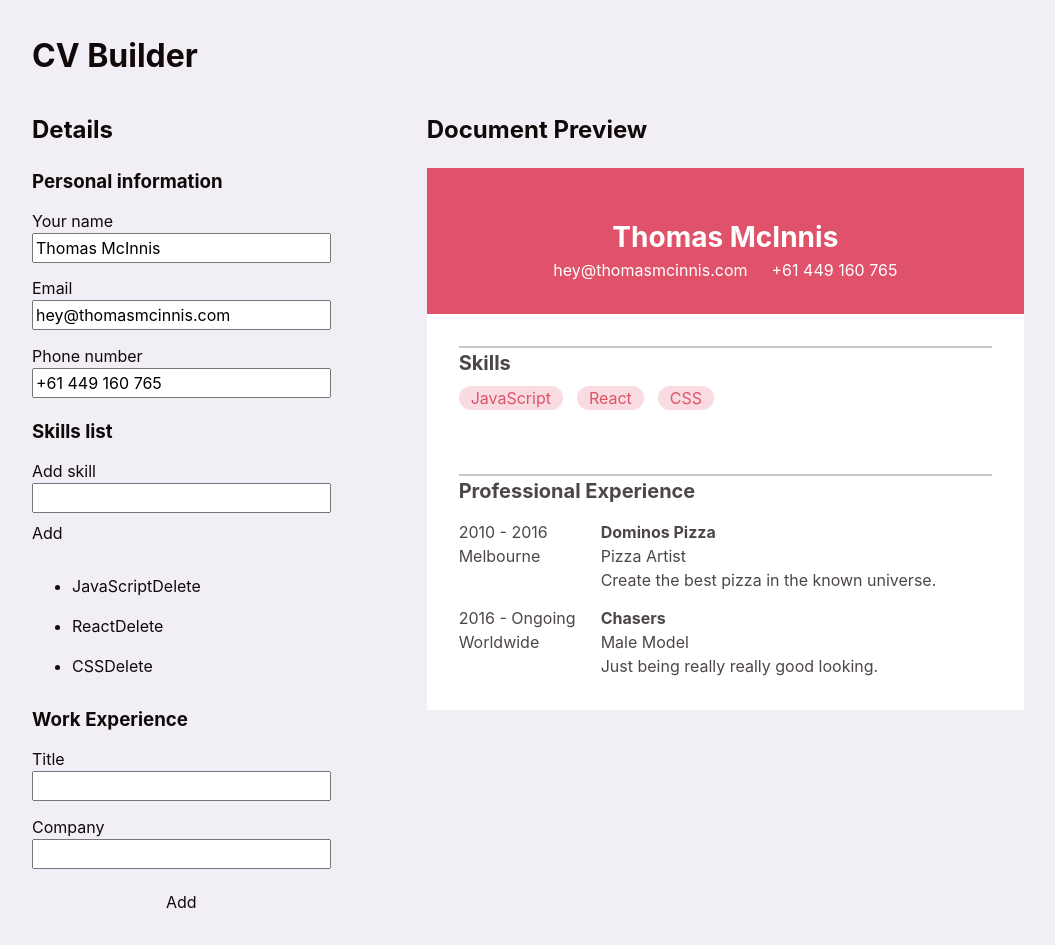
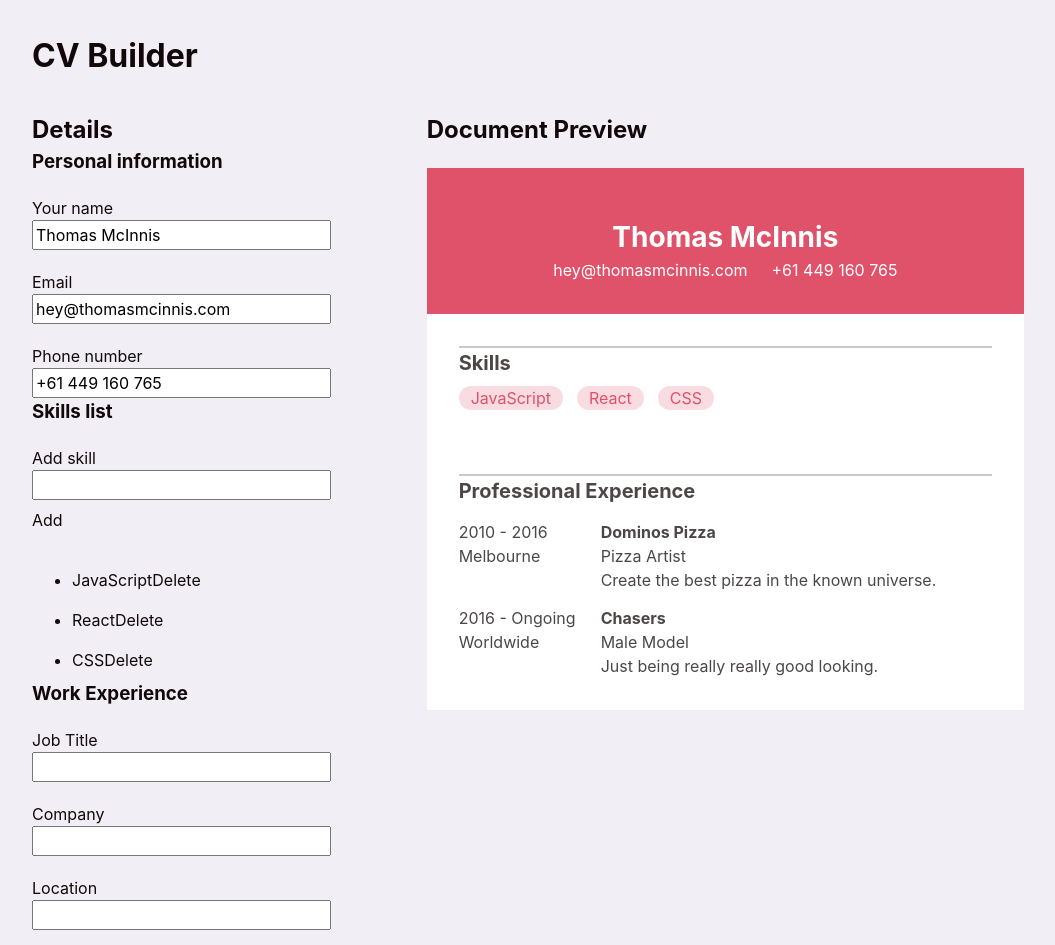
Before and after one commit to thomasmcinnis/odin-cv, a React (Vite) app: page / in a window 1280 px wide. Shown: the top 945 px of the page, without its empty margins (112-1167 px from the left). Built offline with nearby package versions, Linux system fonts and the light colour scheme.

Commit message:
Refactor Roles form component logic

```diff
--- a/src/App.jsx
+++ b/src/App.jsx
@@ -1,10 +1,12 @@
 import { useState } from "react";
 
-import { Form, PersonalInfoForm, SkillsForm, EducationForm } from "./components/form";
+import { Form, PersonalInfoForm, SkillsForm } from "./components/form";
 import { Preview, HeaderSection, SkillsSection, RolesSection } from "./components/preview";
 
 import { RolesForm } from "./components/form-roles";
 import { initialRoles } from "./model/roles";
+
+import { EducationForm } from "./components/form-education";
 
 const initialDetails = {
     name: 'Thomas McInnis',
@@ -23,7 +25,6 @@ function App() {
     const [skills, setSkills] = useState(initialSkills)
     const [roles, setRoles] = useState(initialRoles);
     const [education, setEducation] = useState([]);
-    const [openIndex, setOpen] = useState(0)
 
     return (
         <>
--- a/src/components/form-education.jsx
+++ b/src/components/form-education.jsx
@@ -0,0 +1,8 @@
+
+export function EducationForm({ education, setEducation }) {
+    return (
+        <form>
+            <h3>Education</h3>
+        </form>
+    )
+}
--- a/src/components/form-roles.jsx
+++ b/src/components/form-roles.jsx
@@ -1,45 +1,59 @@
 import { useState } from "react";
 import { createRole } from "../model/roles";
 
+const formFields = [
+    { name: 'title', prettyName: 'Job Title', type: 'text', required: true, },
+    { name: 'company', prettyName: 'Company', type: 'text', required: true, },
+    { name: 'location', prettyName: 'Location', type: 'text', required: true, },
+    { name: 'startYear', prettyName: 'Start Date', type: 'text', required: true, },
+    { name: 'endYear', prettyName: 'End Date', type: 'text', required: true, },
+    { name: 'description', prettyName: 'Responsibilities', type: 'text', required: false, },
+]
+
+const initialState = {
+    title: '',
+    company: '',
+    location: '',
+    startYear: '',
+    endYear: '',
+    description: ''
+}
 
 export function RolesForm({ roles, setRoles }) {
-    const [title, setTitle] = useState('')
-    const [company, setCompany] = useState('')
+    const [role, setRole] = useState(initialState)
+
+    function handleChange(e) {
+        setRole({
+            ...role,
+            [e.target.name]: e.target.value
+        })
+    }
 
     return (
-        <section>
+        <form>
             <h3>Work Experience</h3>
-            <div>
-                <label htmlFor="title">Title</label>
-                <input
-                    type="text"
-                    name="title"
-                    id="title"
-                    value={title}
-                    onChange={e => setTitle(e.target.value)}
-                />
-            </div>
-            <div>
-                <label htmlFor="company">Company</label>
-                <input
-                    type="text"
-                    name="company"
-                    id="company"
-                    value={company}
-                    onChange={e => setCompany(e.target.value)}
-                />
-            </div>
+            {formFields.map((field) => (
+                <div key={field.name}>
+                    <label htmlFor={field.name}>{field.prettyName}</label>
+                    <input
+                        type={field.type}
+                        name={field.name}
+                        id={field.name}
+                        value={role[field.name]}
+                        onChange={e => handleChange(e)}
+                        required={field.required}
+                    />
+                </div>
+            ))}
             <button onClick={(e) => {
                 e.preventDefault();
-                const newRole = createRole({ title, company });
                 setRoles([
                     ...roles,
-                    newRole
+                    createRole(role)
                 ]);
-                setTitle('');
-                setCompany('');
+                setRole(initialState)
             }}
             >Add</button>
-        </section>
+        </form>
     )
 }
--- a/src/components/form.jsx
+++ b/src/components/form.jsx
@@ -2,10 +2,10 @@ import { useState } from "react";
 
 export function Form({ children }) {
     return (
-        <form>
+        <section>
             <h2>Details</h2>
             {children}
-        </form>
+        </section>
     )
 }
 export function PersonalInfoForm({ person, setPerson }) {
@@ -17,7 +17,7 @@ export function PersonalInfoForm({ person, setPerson }) {
     }
 
     return (
-        <section>
+        <form>
             <h3>Personal information</h3>
             <div>
                 <label htmlFor="name">Your name</label>
@@ -54,7 +54,7 @@ export function PersonalInfoForm({ person, setPerson }) {
                     onChange={handleChange}
                 />
             </div>
-        </section>
+        </form>
     )
 }
 
@@ -63,7 +63,7 @@ export function SkillsForm({ skills, setSkills }) {
     const [name, setName] = useState('');
 
     return (
-        <section>
+        <form>
             <h3>Skills list</h3>
             <div>
                 <label htmlFor="skill">Add skill</label>
@@ -101,14 +101,6 @@ export function SkillsForm({ skills, setSkills }) {
                 ))}
             </ul>
 
-        </section>
+        </form>
     )
 }
-
-export function EducationForm({ education, setEducation }) {
-    return (
-        <section>
-            <h3>Education</h3>
-        </section>
-    )
-}
```
